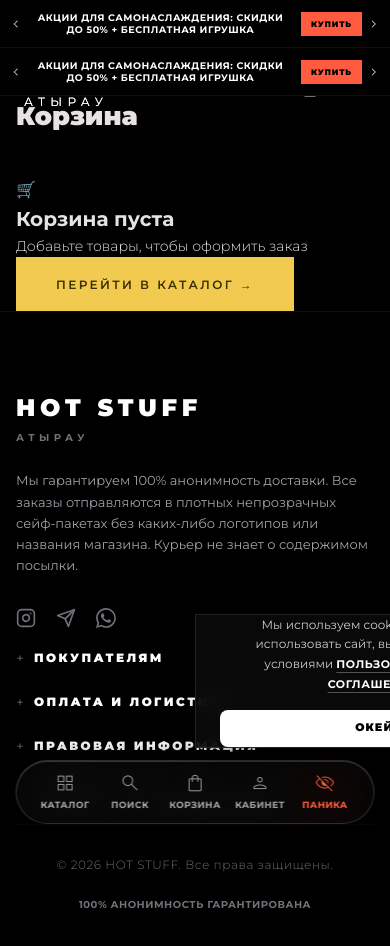
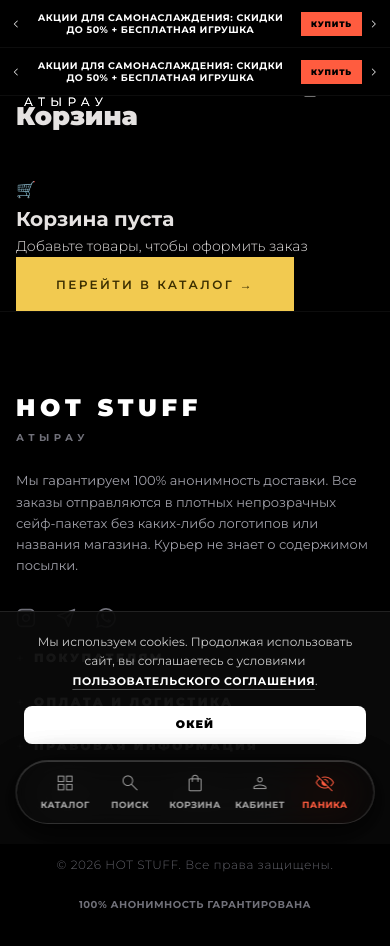
Before and after one commit to COMBINATORR/Hot-Stuff, a React (Vite) app: page /cart in a window 390 px wide. Shown: the top 946 px of the page. Built offline with nearby package versions, Linux system fonts and the light colour scheme.

Commit message:
Fix mobile layout of CookieBanner: remove select-none, fix invalid py-4.5 utility, implement bottom-sheet design with bottom-padding to clear mobile navigation bar

```diff
--- a/src/components/CookieBanner.jsx
+++ b/src/components/CookieBanner.jsx
@@ -8,10 +8,10 @@ export default function CookieBanner() {
   useEffect(() => {
     const consent = localStorage.getItem('cookie_consent');
     if (!consent) {
-      // Premium delayed fade-in after 1.2 seconds
+      // Premium delayed fade-in after 1 second
       const timer = setTimeout(() => {
         setIsVisible(true);
-      }, 1200);
+      }, 1000);
       return () => clearTimeout(timer);
     }
   }, []);
@@ -25,11 +25,11 @@ export default function CookieBanner() {
     <AnimatePresence>
       {isVisible && (
         <motion.div
-          initial={{ opacity: 0, y: 30, scale: 0.95 }}
-          animate={{ opacity: 1, y: 0, scale: 1 }}
-          exit={{ opacity: 0, y: 20, scale: 0.95 }}
+          initial={{ opacity: 0, y: 80 }}
+          animate={{ opacity: 1, y: 0 }}
+          exit={{ opacity: 0, y: 80 }}
           transition={{ duration: 0.45, ease: [0.16, 1, 0.3, 1] }}
-          className="fixed bottom-[96px] md:bottom-8 left-1/2 -translate-x-1/2 w-[92%] max-w-4xl bg-neutral-950/90 border border-white/10 backdrop-blur-md text-white px-6 py-4.5 rounded-2xl flex flex-col md:flex-row items-center justify-between gap-4 z-[999] shadow-2xl select-none"
+          className="fixed bottom-0 left-0 w-full md:bottom-8 md:left-1/2 md:-translate-x-1/2 md:w-[92%] md:max-w-4xl bg-neutral-950/95 border-t border-white/10 md:border md:border-white/10 text-white pt-5 pb-[100px] px-6 md:py-4 md:px-6 rounded-t-2xl md:rounded-2xl flex flex-col md:flex-row items-center justify-between gap-4 z-[49] shadow-2xl"
         >
           {/* Left Description Text */}
           <p className="text-xs sm:text-[13px] text-white/80 leading-relaxed font-sans font-normal text-center md:text-left flex-1">
```
